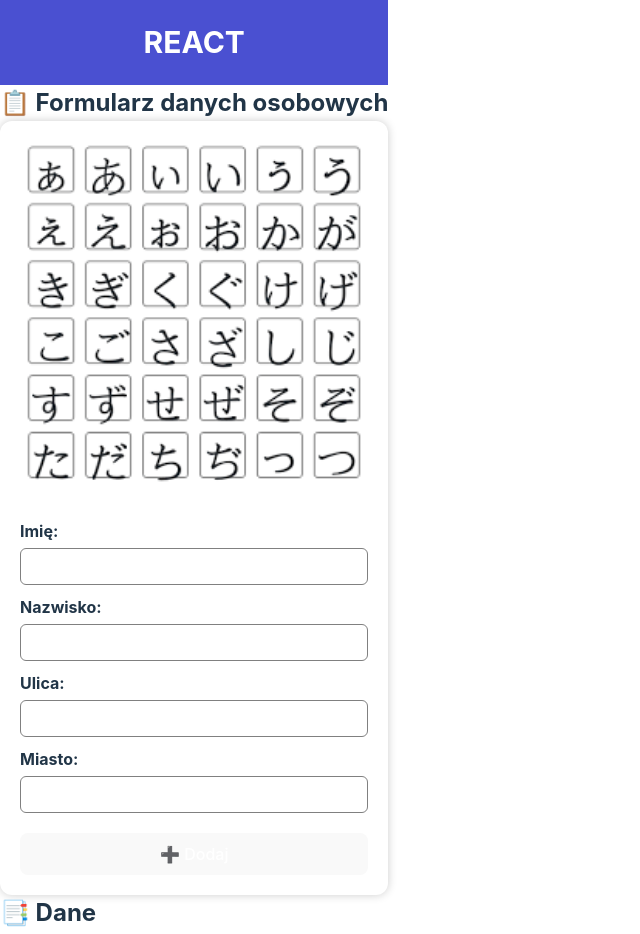
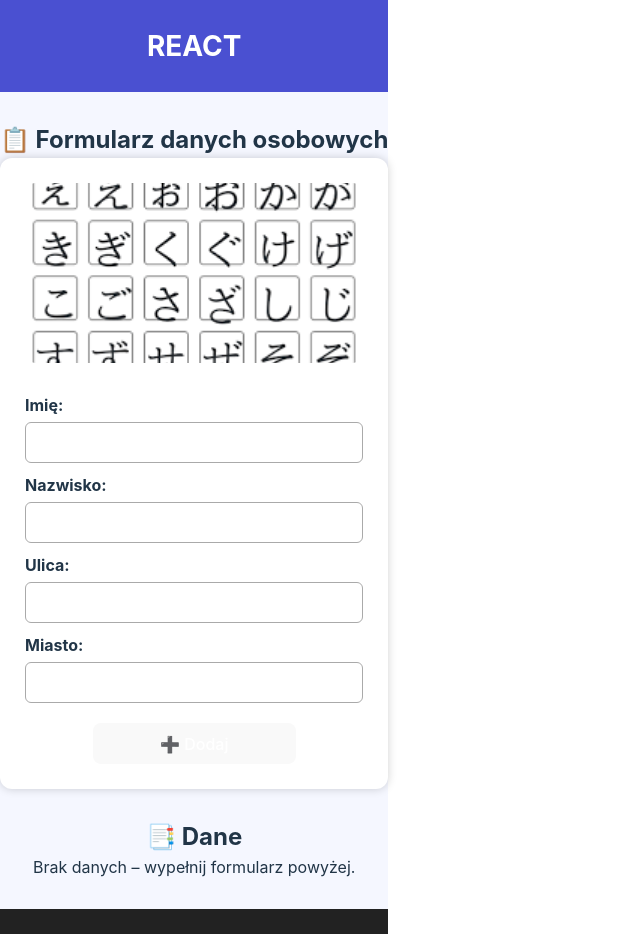
Before and after one commit to Tymekkkkk/vite-react, a React (Vite) app: page / in a window 1280 px wide. Shown: the top 934 px of the page, without its empty margins (0-640 px from the left). Built offline with nearby package versions, Linux system fonts and the light colour scheme.

Commit message:
Update App.css

```diff
--- a/src/App.css
+++ b/src/App.css
@@ -1,4 +1,4 @@
-/* RESET */
+/* RESET WSZYSTKIEGO */
 * {
   margin: 0;
   padding: 0;
@@ -10,99 +10,110 @@
   min-height: 100vh;
   display: flex;
   flex-direction: column;
+  background: #f5f7ff;
 }
 
-/* FULL WIDTH TOP BAR */
+/* GÓRNY PASEK FULL WIDTH */
 .top-bar {
   width: 100%;
+  text-align: center;
+  padding: 25px;
   background: #4a50d1;
   color: white;
-  text-align: center;
-  padding: 20px;
-  font-size: 30px;
+  font-size: 28px;
   font-weight: bold;
 }
 
-/* FULL WIDTH FOOTER */
+/* STOPKA FULL WIDTH */
 .footer {
   width: 100%;
+  text-align: center;
+  padding: 20px;
   background: #222;
   color: white;
-  text-align: center;
-  padding: 20px;
-  font-size: 22px;
   margin-top: auto;
+  font-size: 20px;
 }
 
 /* --- NAJWAŻNIEJSZE --- */
-/* WYŚRODKOWANIE CAŁEGO ŚRODKA BEZ LITOŚCI */
-.center-all {
+/* ŚRODEK STRONY – WYMUSZONE CENTROWANIE */
+.center-container {
   width: 100%;
   display: flex;
   flex-direction: column;
-  align-items: center;      /* WYŚRODKOWANIE */
+  align-items: center;   /* CENTER */
   justify-content: flex-start;
   padding: 30px 0;
 }
 
 /* FORMULARZ NA ŚRODKU */
-form {
+.form-box {
   width: 100%;
-  max-width: 450px;
+  max-width: 500px;
   background: white;
-  padding: 20px;
+  padding: 25px;
   border-radius: 12px;
-  box-shadow: 0 0 10px rgba(0,0,0,0.2);
+  box-shadow: 0 0 10px rgba(0,0,0,0.18);
   display: flex;
   flex-direction: column;
+  align-items: center;
 }
 
-/* BANNER */
+/* BANNER – SZEROKI, NISKI */
 .form-banner {
   width: 100%;
+  height: 180px;        /* NISKI BANER */
+  object-fit: cover;    /* NIE ROZJEŻDŻA ZDJĘCIA */
   border-radius: 10px;
   margin-bottom: 20px;
 }
 
 /* INPUTY */
 label {
+  font-weight: bold;
+  align-self: flex-start;
   margin-top: 10px;
-  font-weight: bold;
 }
 
 input {
-  padding: 10px;
+  width: 100%;
+  padding: 12px;
   border-radius: 6px;
-  border: 1px solid gray;
+  border: 1px solid #aaa;
   margin-top: 5px;
 }
 
 button {
   margin-top: 20px;
   padding: 12px;
-  border: none;
+  width: 60%;
   background: #4a50d1;
   color: white;
+  border: none;
   border-radius: 8px;
   cursor: pointer;
 }
 
-/* TABELA TEŻ NA ŚRODKU */
-.table-box {
+button:hover {
+  background: #393fad;
+}
+
+/* TABELA – WYŚRODKOWANA */
+.table-wrapper {
   width: 100%;
-  max-width: 550px;
+  max-width: 600px;
+  margin-top: 30px;
   text-align: center;
-  margin-top: 30px;
 }
 
 table {
   width: 100%;
+  background: white;
   border-collapse: collapse;
-  background: white;
-  box-shadow: 0 0 10px rgba(0,0,0,0.2);
+  box-shadow: 0 0 10px rgba(0,0,0,0.18);
 }
 
 td, th {
+  padding: 12px;
   border: 1px solid #ccc;
-  padding: 12px;
 }
```
